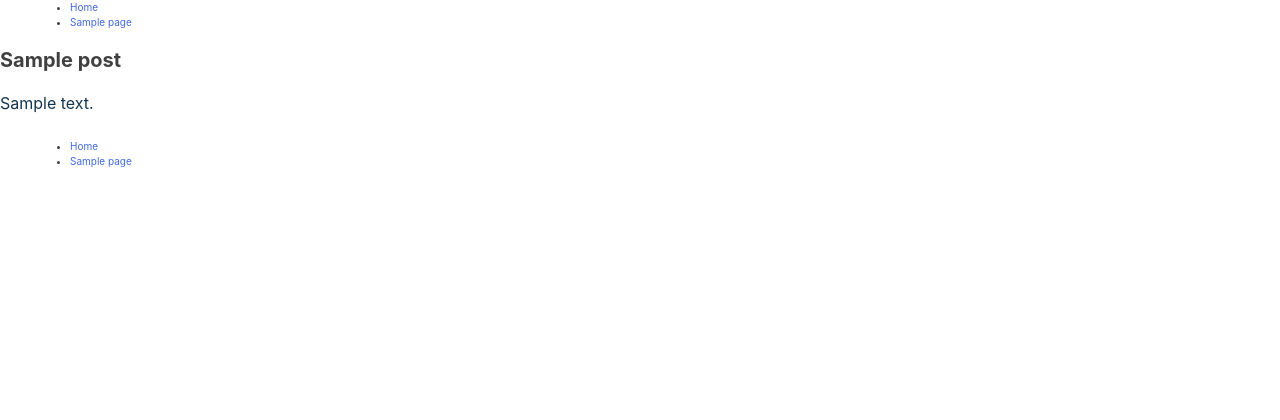
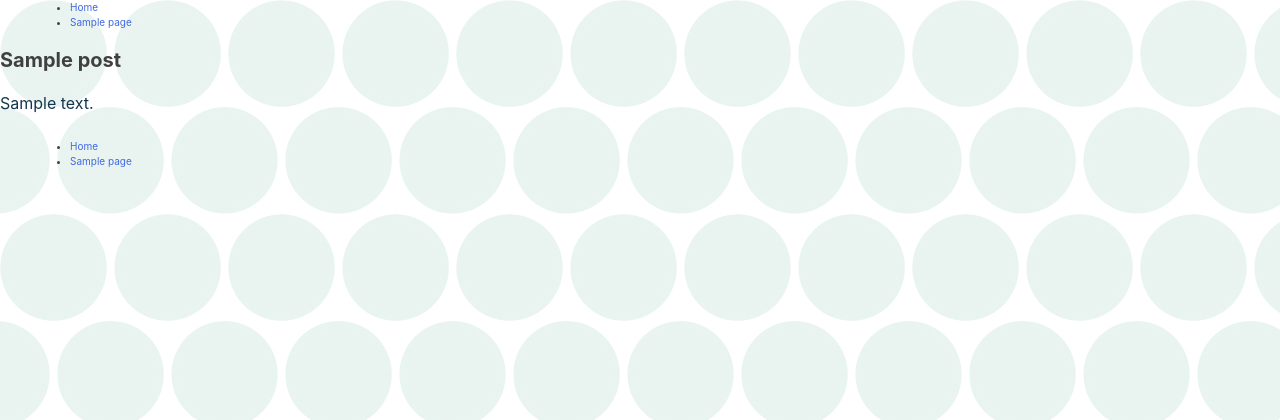
Before and after one commit to OSCA98/wp-content, a WordPress theme: template themes/kitatrier-theme/page.php in a window 1280 px wide. Shown: the top 420 px of the page. Run offline with PHP 8.4 and a stand-in for WordPress, Linux system fonts and the light colour scheme; the site name, menu and one post (Sample post) are stand-ins, and other content is empty; style sheets or scripts are compiled from the project's sources; some libraries are stand-ins or nearby versions.

Commit message:
add background-image

```diff
--- a/themes/kitatrier-theme/sass/custom/_general.scss
+++ b/themes/kitatrier-theme/sass/custom/_general.scss
@@ -1,5 +1,9 @@
 html {
   font-size: 10px;
+}
+
+body {
+  background-image: url("./assets/img/punkte_pattern.png");
 }
 
 h2 {
```
